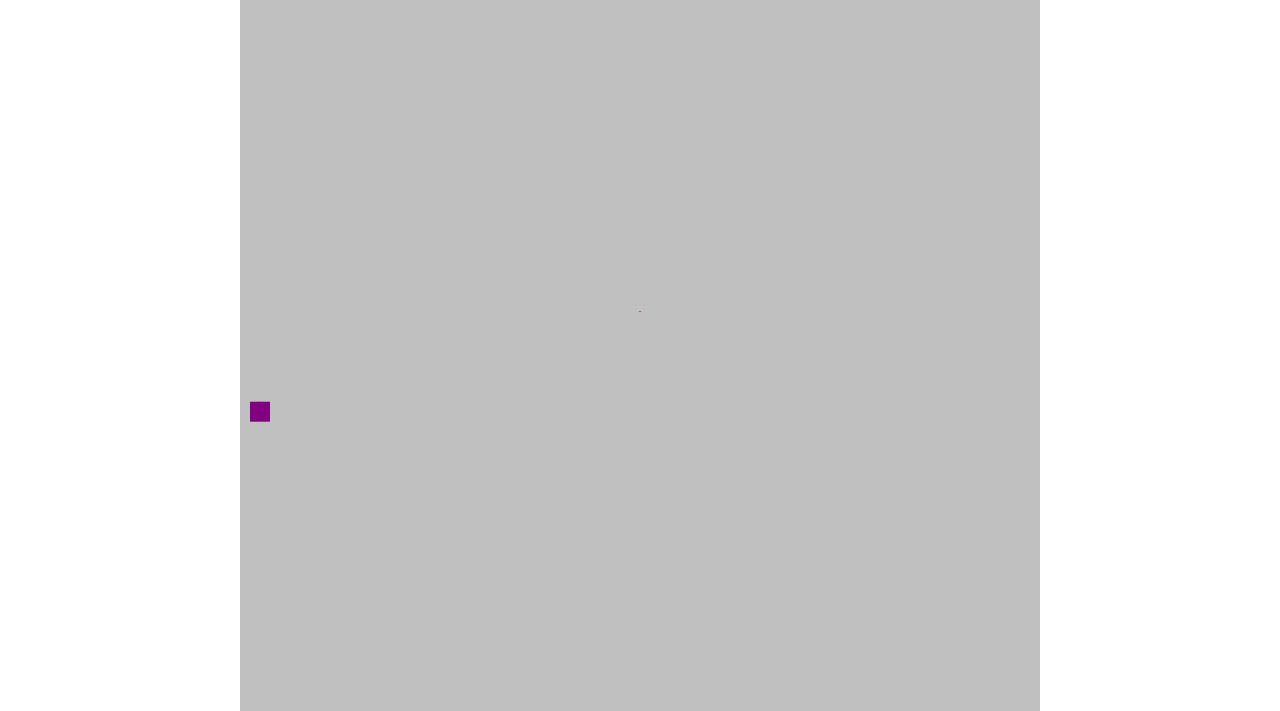
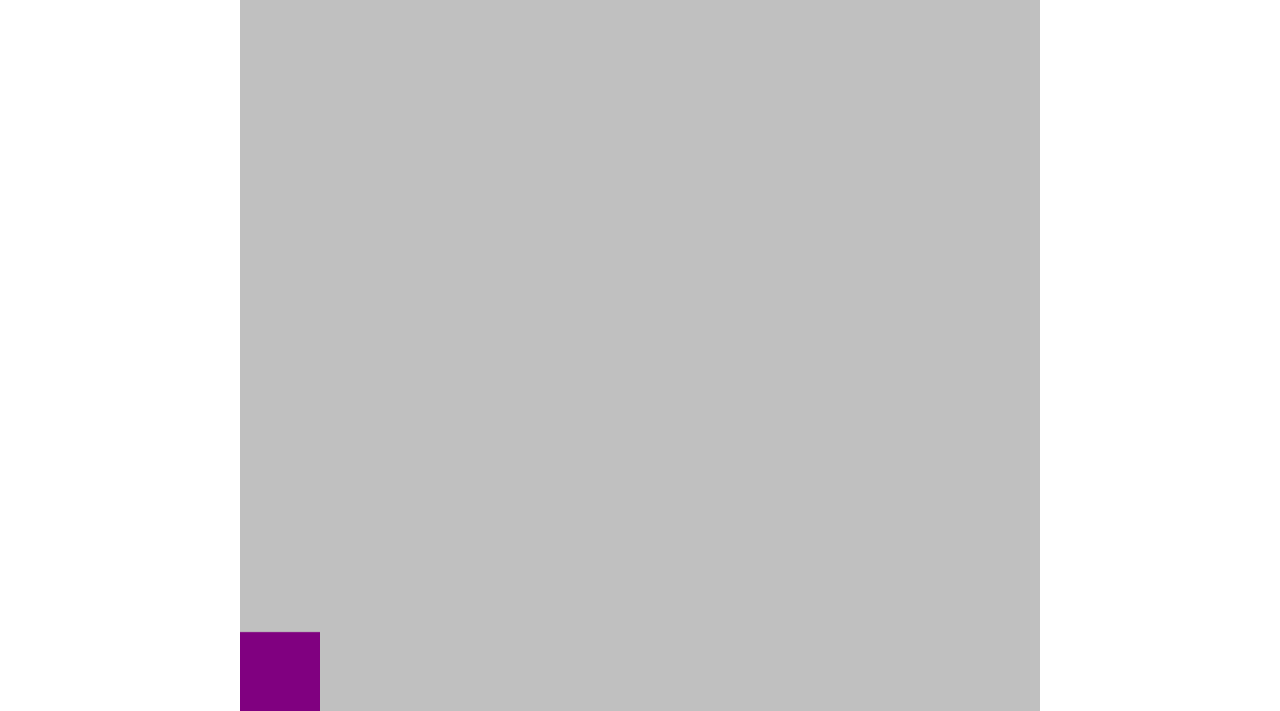
Before and after one commit to gustavlundgren/The-Nature-Of-Code, a plain HTML site: page kap-2/index.html in a window 1280 px wide. Shown: the part 89-800 px from the top of the page. Drawn offline with Linux system fonts and the light colour scheme.

Commit message:
fritt fall

```diff
--- a/kap-2/index.html
+++ b/kap-2/index.html
@@ -8,7 +8,11 @@
     <link rel="stylesheet" href="style.css">
 </head>
 <body>
-    <canvas id="canvas" width="800" height="800"></canvas>
+    <canvas id="canvas" width="1000" height="1000"></canvas>
+
+    <h1>100px = 1m</h1>
+    <h1>1m^2 = 1kg</h1>
+
     <script src="vector.js"></script>
     <script src="force.js"></script>
     <script src="mousePos.js"></script>
--- a/kap-2/main.js
+++ b/kap-2/main.js
@@ -4,8 +4,21 @@ const ctx = canvas.getContext('2d')
 let mouseIsDown = false
 let idTimeout
 
-let mover = new Mover(10, 10, 20, 3, 0.1)
-let wind = new PVector(0.05, 0)
+let mover = new Mover(0, 0, 20, 3, 1)
+let wind = new PVector(10 / 100, 0)
+wind.div(mover.mass)
+
+let gravity = new PVector(0, 9.82 / 100)
+gravity.mult(mover.mass)
+
+let norm = new PVector(0,0)
+norm.sub(gravity)
+
+let friction = new PVector(0, 0)
+const mu = 0.5
+friction.x = mu * norm.y
+
+let tempForce = new PVector(0, 0)
 
 let fps = 1
 
@@ -15,17 +28,11 @@ function main() {
          mover.applyForce(wind)
     }
 
-    if (mover.locVec.y > canvas.height - 20) {
-        mover.locVec.y = canvas.height - 20
-        mover.velVec.invertY()
-        mover.velVec.mult(0.9)
-    }
+    console.log(mover.dir.x);
 
-    if (mover.locVec.x > canvas.width + 20) {
-        mover.locVec = new PVector(0, mover.locVec.y)
-        mover.velVec.y = 0
-    }
 
+    mover.edgeCheck(norm, friction)
+    mover.applyForce(gravity)
     mover.update()
     mover.draw()
 
--- a/kap-2/mover.js
+++ b/kap-2/mover.js
@@ -1,5 +1,5 @@
 class Mover {
-    constructor(x, y, maxSpeed, col, g) {
+    constructor(x, y, maxSpeed, col, mass) {
         this.locVec = new PVector(x, y)
         this.velVec = new PVector(0, 0)
         this.accVec = new PVector(0, 0)
@@ -9,35 +9,51 @@ class Mover {
         this.dy
         this.colNum = col
         this.col
-        this.mass = 1
-        this.gravity = new PVector(0, g / this.mass)
+        this.mass = mass
         this.f = new PVector(0, 0)
+        this.tempF = new PVector(0, 0)
+        this.dir = new PVector(0, 0)
     }
 
     update() {
+        this.velVec.add(this.accVec)
+        this.locVec.add(this.velVec)
 
+        this.dir.x = this.velVec.x
+        this.dir.norm()
 
-        this.velVec.add(this.accVec)
-        this.velVec.mult(0.999)
-        this.velVec.limit(this.maxSpeed)
-
-
-        this.locVec.add(this.velVec)
+        // console.log(this.accVec.y);
 
         this.accVec.mult(0)
         this.accVec.add(this.f)
-        console.log(this.f);
         this.f.mult(0)
-        this.f.add(this.gravity)
-
-
-
 
     }
 
     applyForce(forceVec){
-        this.f.add(forceVec)
-        this.f.div(this.mass)
+        this.tempF.add(forceVec)
+        this.tempF.div(this.mass)
+        this.f.add(this.tempF)
+        this.tempF.mult(0)
+    }
+
+    edgeCheck(normalForce, friction) {
+        if (this.locVec.y + this.accVec.y > canvas.height - 100 * this.mass) {
+
+            this.tempF.sub(this.velVec)
+            this.tempF.div(10)
+            // console.log(this.tempF);
+
+            this.applyForce(this.tempF)
+            this.applyForce(normalForce)
+            this.tempF.mult(0)
+            this.velVec.y = 0
+
+            if (this.velVec.x != 0) {
+                friction.mult(-this.dir.x)
+                this.applyForce(friction)
+            }
+        }
     }
 
     draw() {
@@ -61,10 +77,10 @@ class Mover {
                 break
         }
 
-        this.accVec.draw()
+        this.velVec.draw()
 
         ctx.fillStyle = this.col
         ctx.strokeStyle = this.col
-        ctx.fillRect(this.locVec.x, this.locVec.y, 20, 20)
+        ctx.fillRect(this.locVec.x, this.locVec.y, this.mass * 100, this.mass * 100)
     }
 }
```
